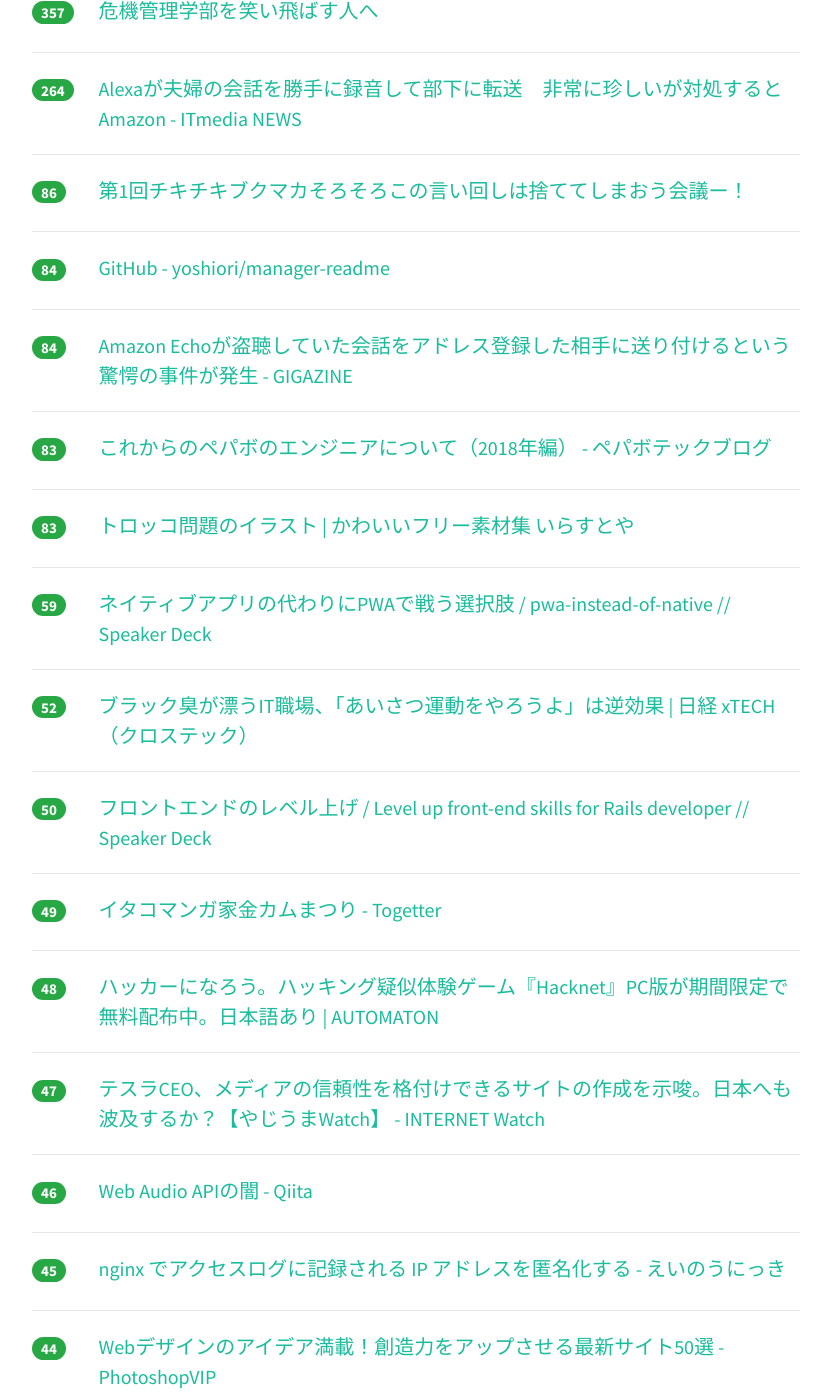
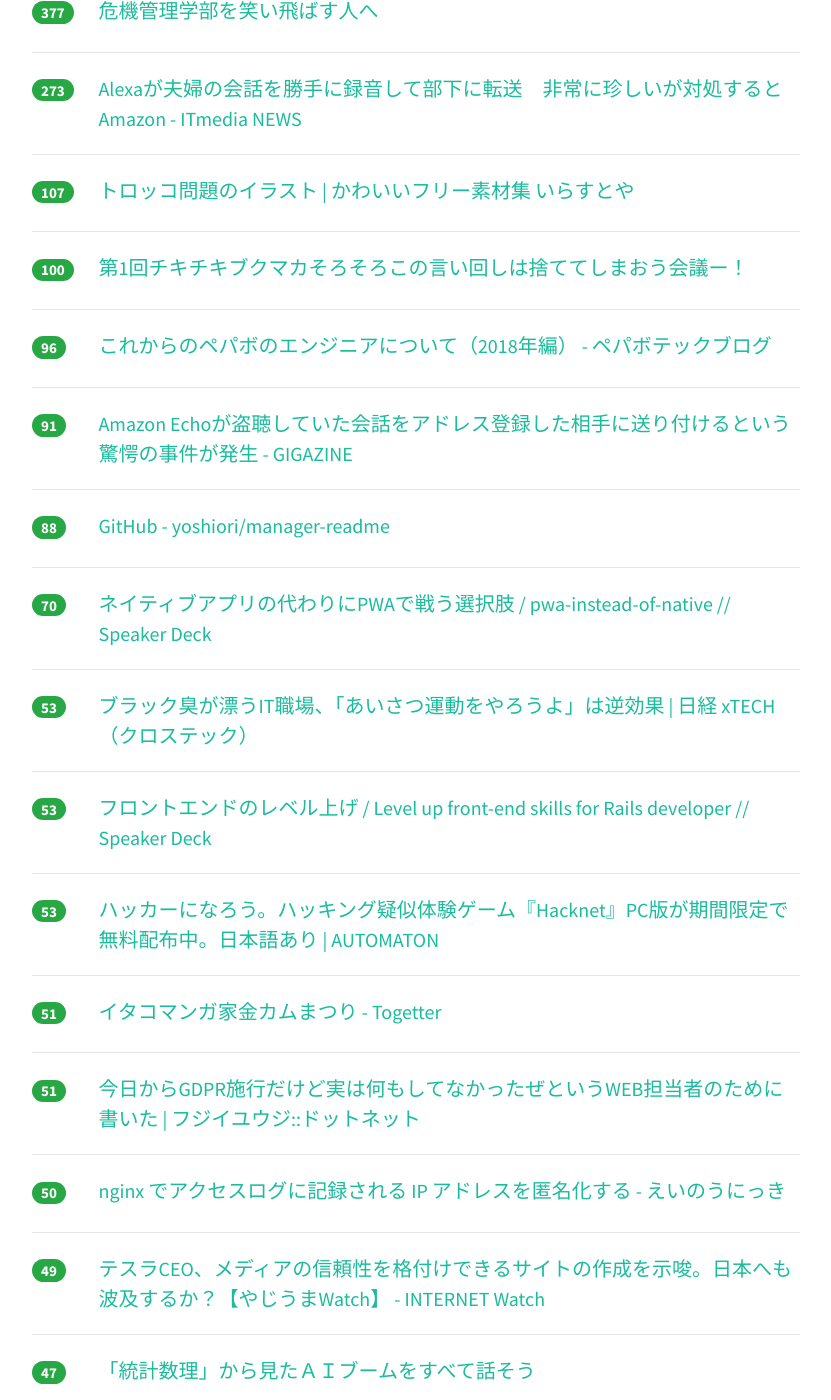
Before and after one commit to yatta47/hatena-matome-site, a Jekyll site: the page built from _posts/2018-05-25-hatena.md, in a window 1280 px wide and 1400 px high, scrolled down 501 px. Shown: the whole window, without its empty margins (224-1055 px from the left). Built offline with Jekyll 4.4.1, drawn with Linux system fonts in a browser that asks for light colours; nearby versions of some CDN libraries; some of the changed text lies outside the part shown.

Commit message:
Updated 2018-05-25

```diff
--- a/_posts/2018-05-25-hatena.md
+++ b/_posts/2018-05-25-hatena.md
@@ -1,79 +1,94 @@
 ---
 layout: post
 title:  "2018-05-25 はてぶIT"
-date:   2018-05-25 18:03:03
+date:   2018-05-25 19:03:02
 tags: [it-hotentry]
 ---
-52 件のデータあり
+57 件のデータあり
 
 <hr><div class="row">
-<div class="col-1"><span class="badge badge-pill badge-success h2">448</span></div>
+<div class="col-1"><span class="badge badge-pill badge-success h2">475</span></div>
 <div class="col-11"><a href='https://paiza.hatenablog.com/entry/2018/05/24/%E3%83%97%E3%83%AC%E3%82%BC%E3%83%B3%E8%B3%87%E6%96%99%E3%81%AE%E3%82%B9%E3%83%A9%E3%82%A4%E3%83%89%E3%83%87%E3%82%B6%E3%82%A4%E3%83%B3%E3%82%92%E8%87%AA%E5%8B%95%E5%8C%96%E3%81%97%E3%81%A6%E3%81%8F' target='_blank'>プレゼン資料のスライドデザインを自動化してくれる最強のWebアプリ「Beautiful.AI」を使ってみた！ - paiza開発日誌</a></div>
 </div>
 <hr>
 <div class="row">
-<div class="col-1"><span class="badge badge-pill badge-success h2">357</span></div>
+<div class="col-1"><span class="badge badge-pill badge-success h2">377</span></div>
 <div class="col-11"><a href='https://anond.hatelabo.jp/20180524202519' target='_blank'>危機管理学部を笑い飛ばす人へ</a></div>
 </div>
 <hr>
 <div class="row">
-<div class="col-1"><span class="badge badge-pill badge-success h2">264</span></div>
+<div class="col-1"><span class="badge badge-pill badge-success h2">273</span></div>
 <div class="col-11"><a href='http://www.itmedia.co.jp/news/articles/1805/25/news071.html' target='_blank'>Alexaが夫婦の会話を勝手に録音して部下に転送　非常に珍しいが対処するとAmazon - ITmedia NEWS</a></div>
 </div>
 <hr>
 <div class="row">
-<div class="col-1"><span class="badge badge-pill badge-success h2">86</span></div>
+<div class="col-1"><span class="badge badge-pill badge-success h2">107</span></div>
+<div class="col-11"><a href='https://www.irasutoya.com/2018/05/blog-post_109.html' target='_blank'>トロッコ問題のイラスト | かわいいフリー素材集 いらすとや</a></div>
+</div>
+<hr>
+<div class="row">
+<div class="col-1"><span class="badge badge-pill badge-success h2">100</span></div>
 <div class="col-11"><a href='https://anond.hatelabo.jp/20180518171957' target='_blank'>第1回チキチキブクマカそろそろこの言い回しは捨ててしまおう会議ー！</a></div>
 </div>
 <hr>
 <div class="row">
-<div class="col-1"><span class="badge badge-pill badge-success h2">84</span></div>
+<div class="col-1"><span class="badge badge-pill badge-success h2">96</span></div>
+<div class="col-11"><a href='https://tech.pepabo.com/2018/05/25/messages-to-pepabo-engineers-2018/' target='_blank'>これからのペパボのエンジニアについて（2018年編） - ペパボテックブログ</a></div>
+</div>
+<hr>
+<div class="row">
+<div class="col-1"><span class="badge badge-pill badge-success h2">91</span></div>
+<div class="col-11"><a href='https://gigazine.net/news/20180525-amazon-echo-invade-home-privacy/' target='_blank'>Amazon Echoが盗聴していた会話をアドレス登録した相手に送り付けるという驚愕の事件が発生 - GIGAZINE</a></div>
+</div>
+<hr>
+<div class="row">
+<div class="col-1"><span class="badge badge-pill badge-success h2">88</span></div>
 <div class="col-11"><a href='https://github.com/yoshiori/manager-readme' target='_blank'>GitHub - yoshiori/manager-readme</a></div>
 </div>
 <hr>
 <div class="row">
-<div class="col-1"><span class="badge badge-pill badge-success h2">84</span></div>
-<div class="col-11"><a href='https://gigazine.net/news/20180525-amazon-echo-invade-home-privacy/' target='_blank'>Amazon Echoが盗聴していた会話をアドレス登録した相手に送り付けるという驚愕の事件が発生 - GIGAZINE</a></div>
-</div>
-<hr>
-<div class="row">
-<div class="col-1"><span class="badge badge-pill badge-success h2">83</span></div>
-<div class="col-11"><a href='https://tech.pepabo.com/2018/05/25/messages-to-pepabo-engineers-2018/' target='_blank'>これからのペパボのエンジニアについて（2018年編） - ペパボテックブログ</a></div>
-</div>
-<hr>
-<div class="row">
-<div class="col-1"><span class="badge badge-pill badge-success h2">83</span></div>
-<div class="col-11"><a href='https://www.irasutoya.com/2018/05/blog-post_109.html' target='_blank'>トロッコ問題のイラスト | かわいいフリー素材集 いらすとや</a></div>
-</div>
-<hr>
-<div class="row">
-<div class="col-1"><span class="badge badge-pill badge-success h2">59</span></div>
+<div class="col-1"><span class="badge badge-pill badge-success h2">70</span></div>
 <div class="col-11"><a href='https://speakerdeck.com/mottox2/pwa-instead-of-native' target='_blank'>ネイティブアプリの代わりにPWAで戦う選択肢 / pwa-instead-of-native // Speaker Deck</a></div>
 </div>
 <hr>
 <div class="row">
-<div class="col-1"><span class="badge badge-pill badge-success h2">52</span></div>
+<div class="col-1"><span class="badge badge-pill badge-success h2">53</span></div>
 <div class="col-11"><a href='http://tech.nikkeibp.co.jp/atcl/nxt/column/18/00205/050200005/' target='_blank'>ブラック臭が漂うIT職場、「あいさつ運動をやろうよ」は逆効果 | 日経 xTECH（クロステック）</a></div>
 </div>
 <hr>
 <div class="row">
-<div class="col-1"><span class="badge badge-pill badge-success h2">50</span></div>
+<div class="col-1"><span class="badge badge-pill badge-success h2">53</span></div>
 <div class="col-11"><a href='https://speakerdeck.com/ohbarye/level-up-front-end-skills-for-rails-developer' target='_blank'>フロントエンドのレベル上げ / Level up front-end skills for Rails developer // Speaker Deck</a></div>
 </div>
 <hr>
 <div class="row">
-<div class="col-1"><span class="badge badge-pill badge-success h2">49</span></div>
+<div class="col-1"><span class="badge badge-pill badge-success h2">53</span></div>
+<div class="col-11"><a href='http://jp.automaton.am/articles/newsjp/20180525-68532/' target='_blank'>ハッカーになろう。ハッキング疑似体験ゲーム『Hacknet』PC版が期間限定で無料配布中。日本語あり | AUTOMATON</a></div>
+</div>
+<hr>
+<div class="row">
+<div class="col-1"><span class="badge badge-pill badge-success h2">51</span></div>
 <div class="col-11"><a href='https://togetter.com/li/1230572' target='_blank'>イタコマンガ家金カムまつり - Togetter</a></div>
 </div>
 <hr>
 <div class="row">
-<div class="col-1"><span class="badge badge-pill badge-success h2">48</span></div>
-<div class="col-11"><a href='http://jp.automaton.am/articles/newsjp/20180525-68532/' target='_blank'>ハッカーになろう。ハッキング疑似体験ゲーム『Hacknet』PC版が期間限定で無料配布中。日本語あり | AUTOMATON</a></div>
+<div class="col-1"><span class="badge badge-pill badge-success h2">51</span></div>
+<div class="col-11"><a href='http://fujii-yuji.net/2018/05/starting-gdpr-today.html' target='_blank'>今日からGDPR施行だけど実は何もしてなかったぜというWEB担当者のために書いた | フジイユウジ::ドットネット</a></div>
+</div>
+<hr>
+<div class="row">
+<div class="col-1"><span class="badge badge-pill badge-success h2">50</span></div>
+<div class="col-11"><a href='http://blog.a-know.me/entry/2018/05/25/082403' target='_blank'>nginx でアクセスログに記録される IP アドレスを匿名化する - えいのうにっき</a></div>
+</div>
+<hr>
+<div class="row">
+<div class="col-1"><span class="badge badge-pill badge-success h2">49</span></div>
+<div class="col-11"><a href='https://internet.watch.impress.co.jp/docs/yajiuma/1123807.html' target='_blank'>テスラCEO、メディアの信頼性を格付けできるサイトの作成を示唆。日本へも波及するか？【やじうまWatch】 - INTERNET Watch</a></div>
 </div>
 <hr>
 <div class="row">
 <div class="col-1"><span class="badge badge-pill badge-success h2">47</span></div>
-<div class="col-11"><a href='https://internet.watch.impress.co.jp/docs/yajiuma/1123807.html' target='_blank'>テスラCEO、メディアの信頼性を格付けできるサイトの作成を示唆。日本へも波及するか？【やじうまWatch】 - INTERNET Watch</a></div>
+<div class="col-11"><a href='https://newswitch.jp/p/13062' target='_blank'>「統計数理」から見たＡＩブームをすべて話そう</a></div>
 </div>
 <hr>
 <div class="row">
@@ -83,42 +98,42 @@ tags: [it-hotentry]
 <hr>
 <div class="row">
 <div class="col-1"><span class="badge badge-pill badge-success h2">45</span></div>
-<div class="col-11"><a href='http://blog.a-know.me/entry/2018/05/25/082403' target='_blank'>nginx でアクセスログに記録される IP アドレスを匿名化する - えいのうにっき</a></div>
-</div>
-<hr>
-<div class="row">
-<div class="col-1"><span class="badge badge-pill badge-success h2">44</span></div>
 <div class="col-11"><a href='http://photoshopvip.net/109046' target='_blank'>Webデザインのアイデア満載！創造力をアップさせる最新サイト50選 - PhotoshopVIP</a></div>
 </div>
 <hr>
 <div class="row">
-<div class="col-1"><span class="badge badge-pill badge-success h2">44</span></div>
+<div class="col-1"><span class="badge badge-pill badge-success h2">45</span></div>
 <div class="col-11"><a href='https://www.bengo4.com/internet/n_7925/' target='_blank'>広島叡智学園「全生徒にウェアラブル端末、生体データや入退室を管理」で炎上、個人情報取得には何が必要？ - 弁護士ドットコム</a></div>
 </div>
 <hr>
 <div class="row">
 <div class="col-1"><span class="badge badge-pill badge-success h2">43</span></div>
-<div class="col-11"><a href='https://newswitch.jp/p/13062' target='_blank'>「統計数理」から見たＡＩブームをすべて話そう</a></div>
+<div class="col-11"><a href='http://blogs.itmedia.co.jp/fukuyuki/2018/05/post_88.html' target='_blank'>先週、日米アマゾン価格比較サイトをつくったんですよ。：村上福之の「ネットとケータイと俺様」：オルタナティブ・ブログ</a></div>
 </div>
 <hr>
 <div class="row">
-<div class="col-1"><span class="badge badge-pill badge-success h2">43</span></div>
+<div class="col-1"><span class="badge badge-pill badge-success h2">42</span></div>
 <div class="col-11"><a href='https://gigazine.net/news/20180525-pornhub-made-free-vpn/' target='_blank'>大手ポルノサイトのPornhubが無料のVPNサービス「VPNhub」を提供すると発表 - GIGAZINE</a></div>
 </div>
 <hr>
 <div class="row">
-<div class="col-1"><span class="badge badge-pill badge-success h2">42</span></div>
-<div class="col-11"><a href='http://blogs.itmedia.co.jp/fukuyuki/2018/05/post_88.html' target='_blank'>先週、日米アマゾン価格比較サイトをつくったんですよ。：村上福之の「ネットとケータイと俺様」：オルタナティブ・ブログ</a></div>
+<div class="col-1"><span class="badge badge-pill badge-success h2">41</span></div>
+<div class="col-11"><a href='http://www.atmarkit.co.jp/ait/articles/1805/24/news022.html' target='_blank'>Windows 10のコマンドプロンプトからWSL上のLinuxコマンドを呼び出す（バージョン1803対応版）：Tech TIPS - ＠IT</a></div>
+</div>
+<hr>
+<div class="row">
+<div class="col-1"><span class="badge badge-pill badge-success h2">41</span></div>
+<div class="col-11"><a href='https://speakerdeck.com/suusan2go/have-a-rethink-on-rails-service-class' target='_blank'>Rails サービスクラス再考 / have a rethink on Rails service class // Speaker Deck</a></div>
+</div>
+<hr>
+<div class="row">
+<div class="col-1"><span class="badge badge-pill badge-success h2">41</span></div>
+<div class="col-11"><a href='https://anond.hatelabo.jp/20180525061819' target='_blank'>事前着工ってそんな問題なんか？</a></div>
 </div>
 <hr>
 <div class="row">
 <div class="col-1"><span class="badge badge-pill badge-success h2">40</span></div>
 <div class="col-11"><a href='https://speakerdeck.com/erukiti/technique-of-shura-battlefield' target='_blank'>修羅場を支えるテクニック / Technique of SHURA battlefield // Speaker Deck</a></div>
-</div>
-<hr>
-<div class="row">
-<div class="col-1"><span class="badge badge-pill badge-success h2">39</span></div>
-<div class="col-11"><a href='http://www.atmarkit.co.jp/ait/articles/1805/24/news022.html' target='_blank'>Windows 10のコマンドプロンプトからWSL上のLinuxコマンドを呼び出す（バージョン1803対応版）：Tech TIPS - ＠IT</a></div>
 </div>
 <hr>
 <div class="row">
@@ -128,12 +143,12 @@ tags: [it-hotentry]
 <hr>
 <div class="row">
 <div class="col-1"><span class="badge badge-pill badge-success h2">37</span></div>
-<div class="col-11"><a href='https://github.com/yoshiori/manager-readme/blob/master/README.md' target='_blank'>manager-readme/README.md at master · yoshiori/manager-readme · GitHub</a></div>
+<div class="col-11"><a href='https://ameblo.jp/ca-seo/entry-12378471205.html' target='_blank'>そのコンテンツ・コンテンツの評価は誰のもの？ | CyberAgent SEO Information　　(サイバーエージェントSEO情報ブログ)</a></div>
 </div>
 <hr>
 <div class="row">
 <div class="col-1"><span class="badge badge-pill badge-success h2">37</span></div>
-<div class="col-11"><a href='https://speakerdeck.com/suusan2go/have-a-rethink-on-rails-service-class' target='_blank'>Rails サービスクラス再考 / have a rethink on Rails service class // Speaker Deck</a></div>
+<div class="col-11"><a href='https://github.com/yoshiori/manager-readme/blob/master/README.md' target='_blank'>manager-readme/README.md at master · yoshiori/manager-readme · GitHub</a></div>
 </div>
 <hr>
 <div class="row">
@@ -143,32 +158,37 @@ tags: [it-hotentry]
 <hr>
 <div class="row">
 <div class="col-1"><span class="badge badge-pill badge-success h2">35</span></div>
-<div class="col-11"><a href='https://ameblo.jp/ca-seo/entry-12378471205.html' target='_blank'>そのコンテンツ・コンテンツの評価は誰のもの？ | CyberAgent SEO Information　　(サイバーエージェントSEO情報ブログ)</a></div>
-</div>
-<hr>
-<div class="row">
-<div class="col-1"><span class="badge badge-pill badge-success h2">35</span></div>
 <div class="col-11"><a href='http://www.thoughts-make-things.com/entry/block-chain-tampering' target='_blank'>【図解】ブロックチェーンはどのように改ざんされたのか【仮想通貨モナコイン消失】 - 思考は現実化する</a></div>
 </div>
 <hr>
 <div class="row">
 <div class="col-1"><span class="badge badge-pill badge-success h2">35</span></div>
-<div class="col-11"><a href='http://fujii-yuji.net/2018/05/starting-gdpr-today.html' target='_blank'>今日からGDPR施行だけど実は何もしてなかったぜというWEB担当者のために書いた | フジイユウジ::ドットネット</a></div>
+<div class="col-11"><a href='https://speakerdeck.com/horie1024/hurontoendowoheng-duan-surukai-fa-ti-zhi' target='_blank'>Android/iOS/フロントエンドを横断する開発体制 // Speaker Deck</a></div>
+</div>
+<hr>
+<div class="row">
+<div class="col-1"><span class="badge badge-pill badge-success h2">35</span></div>
+<div class="col-11"><a href='https://www.irasutoya.com/2018/05/blog-post_901.html' target='_blank'>トロッコ問題のイラスト（太った人） | かわいいフリー素材集 いらすとや</a></div>
 </div>
 <hr>
 <div class="row">
 <div class="col-1"><span class="badge badge-pill badge-success h2">34</span></div>
-<div class="col-11"><a href='https://anond.hatelabo.jp/20180525061819' target='_blank'>事前着工ってそんな問題なんか？</a></div>
+<div class="col-11"><a href='https://www.bloomberg.co.jp/news/articles/2018-05-24/P98S1L6VDKHS01' target='_blank'>トランプ大統領：米軍の準備はできている－北朝鮮との首脳会談中止後 - Bloomberg</a></div>
+</div>
+<hr>
+<div class="row">
+<div class="col-1"><span class="badge badge-pill badge-success h2">34</span></div>
+<div class="col-11"><a href='https://aws.amazon.com/jp/blogs/news/tips-for-success-gdpr-lessons-learned/' target='_blank'>成功のヒント: GDPR から学んだ教訓 | Amazon Web Services ブログ</a></div>
 </div>
 <hr>
 <div class="row">
 <div class="col-1"><span class="badge badge-pill badge-success h2">33</span></div>
-<div class="col-11"><a href='https://www.bloomberg.co.jp/news/articles/2018-05-24/P98S1L6VDKHS01' target='_blank'>トランプ大統領：米軍の準備はできている－北朝鮮との首脳会談中止後 - Bloomberg</a></div>
+<div class="col-11"><a href='https://employment.en-japan.com/engineerhub/entry/2018/05/25/110000' target='_blank'>失敗を学びに変える「障害報告書」の書き方 ─ RettyのCTOがGoogleで学んだ「問題を隠さない文化」 - エンジニアHub｜若手Webエンジニアのキャリアを考える！</a></div>
 </div>
 <hr>
 <div class="row">
-<div class="col-1"><span class="badge badge-pill badge-success h2">33</span></div>
-<div class="col-11"><a href='https://www.irasutoya.com/2018/05/blog-post_901.html' target='_blank'>トロッコ問題のイラスト（太った人） | かわいいフリー素材集 いらすとや</a></div>
+<div class="col-1"><span class="badge badge-pill badge-success h2">32</span></div>
+<div class="col-11"><a href='http://yoshiori.hatenablog.com/entry/2018/05/25/004407' target='_blank'>シリコンバレーのトップテクノロジー企業のマネージャーの README をトリセツじゃんって言って台無しにしたお話 - 宇宙行きたい</a></div>
 </div>
 <hr>
 <div class="row">
@@ -182,18 +202,8 @@ tags: [it-hotentry]
 </div>
 <hr>
 <div class="row">
-<div class="col-1"><span class="badge badge-pill badge-success h2">31</span></div>
-<div class="col-11"><a href='https://speakerdeck.com/horie1024/hurontoendowoheng-duan-surukai-fa-ti-zhi' target='_blank'>Android/iOS/フロントエンドを横断する開発体制 // Speaker Deck</a></div>
-</div>
-<hr>
-<div class="row">
-<div class="col-1"><span class="badge badge-pill badge-success h2">30</span></div>
-<div class="col-11"><a href='https://aws.amazon.com/jp/blogs/news/tips-for-success-gdpr-lessons-learned/' target='_blank'>成功のヒント: GDPR から学んだ教訓 | Amazon Web Services ブログ</a></div>
-</div>
-<hr>
-<div class="row">
-<div class="col-1"><span class="badge badge-pill badge-success h2">29</span></div>
-<div class="col-11"><a href='http://yoshiori.hatenablog.com/entry/2018/05/25/004407' target='_blank'>シリコンバレーのトップテクノロジー企業のマネージャーの README をトリセツじゃんって言って台無しにしたお話 - 宇宙行きたい</a></div>
+<div class="col-1"><span class="badge badge-pill badge-success h2">28</span></div>
+<div class="col-11"><a href='http://www.tokyo-np.co.jp/article/living/life/201805/CK2018052402000194.html' target='_blank'>東京新聞:安全なパスワード作成は　日本語をローマ字に変換:暮らし(TOKYO Web)</a></div>
 </div>
 <hr>
 <div class="row">
@@ -203,12 +213,12 @@ tags: [it-hotentry]
 <hr>
 <div class="row">
 <div class="col-1"><span class="badge badge-pill badge-success h2">27</span></div>
-<div class="col-11"><a href='http://www.tokyo-np.co.jp/article/living/life/201805/CK2018052402000194.html' target='_blank'>東京新聞:安全なパスワード作成は　日本語をローマ字に変換:暮らし(TOKYO Web)</a></div>
+<div class="col-11"><a href='https://akiba-pc.watch.impress.co.jp/docs/news/news/1123800.html' target='_blank'>Raspberry Pi Zero Wを使ったネットラジオ自作キット「Pirate Radio」が発売 - AKIBA PC Hotline!</a></div>
 </div>
 <hr>
 <div class="row">
 <div class="col-1"><span class="badge badge-pill badge-success h2">27</span></div>
-<div class="col-11"><a href='https://employment.en-japan.com/engineerhub/entry/2018/05/25/110000' target='_blank'>失敗を学びに変える「障害報告書」の書き方 ─ RettyのCTOがGoogleで学んだ「問題を隠さない文化」 - エンジニアHub｜若手Webエンジニアのキャリアを考える！</a></div>
+<div class="col-11"><a href='http://developer.kaizenplatform.com/entry/takus/2018-05-25/' target='_blank'>Rails でイベントの処理数や処理時間を計測して Datadog や Mackerel で監視する - Kaizen Platform 開発者ブログ</a></div>
 </div>
 <hr>
 <div class="row">
@@ -218,7 +228,7 @@ tags: [it-hotentry]
 <hr>
 <div class="row">
 <div class="col-1"><span class="badge badge-pill badge-success h2">26</span></div>
-<div class="col-11"><a href='https://akiba-pc.watch.impress.co.jp/docs/news/news/1123800.html' target='_blank'>Raspberry Pi Zero Wを使ったネットラジオ自作キット「Pirate Radio」が発売 - AKIBA PC Hotline!</a></div>
+<div class="col-11"><a href='https://coliss.com/articles/build-websites/operation/design/cool-backgrounds-for-design.html' target='_blank'>背景のデザインに困った時に！Webデザイン、ソーシャルメディア、イラストなどに利用できる背景素材生成ツール | コリス</a></div>
 </div>
 <hr>
 <div class="row">
@@ -228,27 +238,42 @@ tags: [it-hotentry]
 <hr>
 <div class="row">
 <div class="col-1"><span class="badge badge-pill badge-success h2">24</span></div>
+<div class="col-11"><a href='https://akiba-pc.watch.impress.co.jp/docs/news/news/1123550.html' target='_blank'>Radeon GPU統合のCore i7を搭載、最強のIntel NUC「HADES CANYON」が遂にデビュー - AKIBA PC Hotline!</a></div>
+</div>
+<hr>
+<div class="row">
+<div class="col-1"><span class="badge badge-pill badge-success h2">24</span></div>
 <div class="col-11"><a href='http://www.itmedia.co.jp/mobile/articles/1805/24/news143.html' target='_blank'>「4Gと5Gは似て非なるもの、全く違う世界が始まる」　ソフトバンク宮川氏が5GやIoTの取り組みを説明 (1/2) - ITmedia Mobile</a></div>
 </div>
 <hr>
 <div class="row">
-<div class="col-1"><span class="badge badge-pill badge-success h2">23</span></div>
-<div class="col-11"><a href='https://akiba-pc.watch.impress.co.jp/docs/news/news/1123550.html' target='_blank'>Radeon GPU統合のCore i7を搭載、最強のIntel NUC「HADES CANYON」が遂にデビュー - AKIBA PC Hotline!</a></div>
-</div>
-<hr>
-<div class="row">
-<div class="col-1"><span class="badge badge-pill badge-success h2">23</span></div>
+<div class="col-1"><span class="badge badge-pill badge-success h2">24</span></div>
 <div class="col-11"><a href='https://note.mu/tejitak/n/n62ececdbb6d3' target='_blank'>今なぜ海外でエンジニア事務所を作るのか｜Takuya Tejima｜note</a></div>
 </div>
 <hr>
 <div class="row">
-<div class="col-1"><span class="badge badge-pill badge-success h2">21</span></div>
+<div class="col-1"><span class="badge badge-pill badge-success h2">22</span></div>
 <div class="col-11"><a href='https://www.cnn.co.jp/tech/35119780.html' target='_blank'>CNN.co.jp : アマゾンのスピーカーが夫婦の会話を録音、勝手に他人に送信 - (1/2)</a></div>
 </div>
 <hr>
 <div class="row">
+<div class="col-1"><span class="badge badge-pill badge-success h2">22</span></div>
+<div class="col-11"><a href='http://ascii.jp/elem/000/001/682/1682213/' target='_blank'>ASCII.jp：eSportsに足りないのは「プレイヤーの技」でも「高額な賞金」でもなかった (1/4)</a></div>
+</div>
+<hr>
+<div class="row">
+<div class="col-1"><span class="badge badge-pill badge-success h2">20</span></div>
+<div class="col-11"><a href='https://jp.reuters.com/article/idJPKCN1IP2AP' target='_blank'>6月の米朝首脳会談中止を通知、トランプ米大統領が金委員長に | ロイター</a></div>
+</div>
+<hr>
+<div class="row">
 <div class="col-1"><span class="badge badge-pill badge-success h2">19</span></div>
-<div class="col-11"><a href='https://jp.reuters.com/article/idJPKCN1IP2AP' target='_blank'>6月の米朝首脳会談中止を通知、トランプ米大統領が金委員長に | ロイター</a></div>
+<div class="col-11"><a href='http://www.gamecast-blog.com/archives/65919692.html' target='_blank'>iOS版『Steam Link』、Appleによりリジェクト。「ビジネスの競合」のため</a></div>
+</div>
+<hr>
+<div class="row">
+<div class="col-1"><span class="badge badge-pill badge-success h2">19</span></div>
+<div class="col-11"><a href='http://careerhack.en-japan.com/report/detail/965' target='_blank'>任天堂『スプラトゥーン』UIデザインの舞台裏｜娯楽のUI 公式レポート #2 | CAREER HACK</a></div>
 </div>
 <hr>
 <div class="row">
@@ -262,7 +287,7 @@ tags: [it-hotentry]
 </div>
 <hr>
 <div class="row">
-<div class="col-1"><span class="badge badge-pill badge-success h2">15</span></div>
-<div class="col-11"><a href='http://www.gamecast-blog.com/archives/65919692.html' target='_blank'>iOS版『Steam Link』、Appleによりリジェクト。「ビジネスの競合」のため</a></div>
+<div class="col-1"><span class="badge badge-pill badge-success h2">6</span></div>
+<div class="col-11"><a href='https://this.kiji.is/372655661294945377' target='_blank'>日大学長、宮川選手と直接面会の意向 - 共同通信</a></div>
 </div>
 <hr>
```
